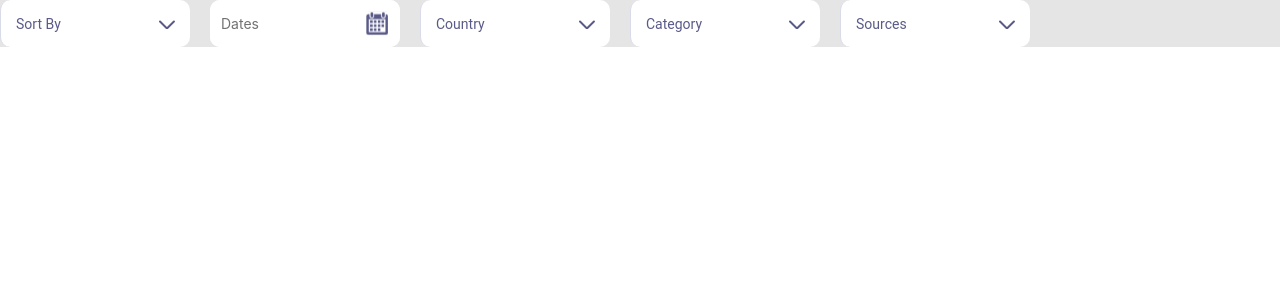
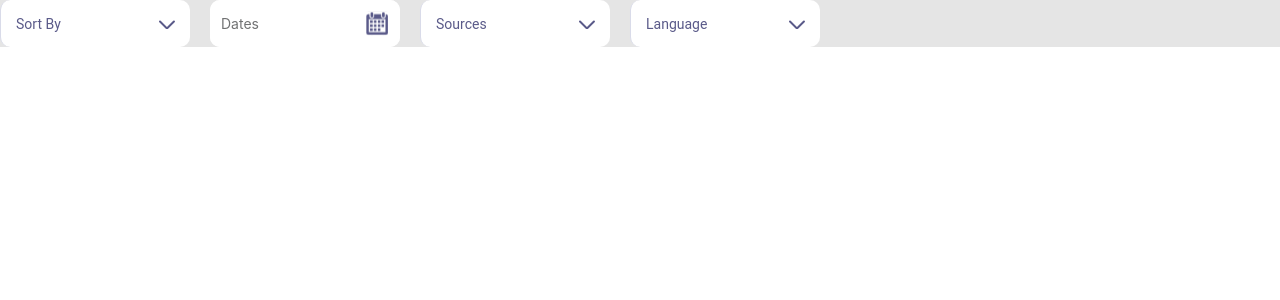
Before and after one commit to omershafrir-moveo/dispatcher-app, a React (Create React App) app: page / in a window 1280 px wide. Shown: the top 300 px of the page. Built offline with nearby package versions, Linux system fonts and the light colour scheme.

Commit message:
started building layout

```diff
--- a/src/App.tsx
+++ b/src/App.tsx
@@ -15,12 +15,13 @@ import { modeArray } from "./layout/BodyLayout/FiltersLayout/FilterLayout.types"
 import DatePicker from "./components/DatePicker/DatePicker";
 import { Button } from "rsuite";
 import "rsuite/dist/rsuite.min.css";
+import PageLayout from "./layout/PageLayout/PageLayout";
 
 function App() {
   return (
     <>
       <InputProvider userInputAPI={SearchContextApi}>
-        <FiltersLayout mode={modeArray[1]} />
+        <PageLayout />
       </InputProvider>
     </>
   );
--- /dev/null
+++ b/src/layout/PageLayout/PageLayout.styles.ts
@@ -0,0 +1,4 @@
+import styled from "styled-components";
+export const PageContainer = styled.div<{children?: React.ReactNode}>`
+
+`;
--- /dev/null
+++ b/src/layout/PageLayout/PageLayout.tsx
@@ -0,0 +1,13 @@
+import { PageContainer } from "./PageLayout.styles";
+import FiltersLayout from "../BodyLayout/FiltersLayout/FiltersLayout";
+import { modeArray } from "../BodyLayout/FiltersLayout/FilterLayout.types";
+
+const PageLayout: React.FC = () => {
+  return (
+    <PageContainer>
+      <FiltersLayout mode={modeArray[0]} />
+    </PageContainer>
+  );
+};
+
+export default PageLayout;
```
